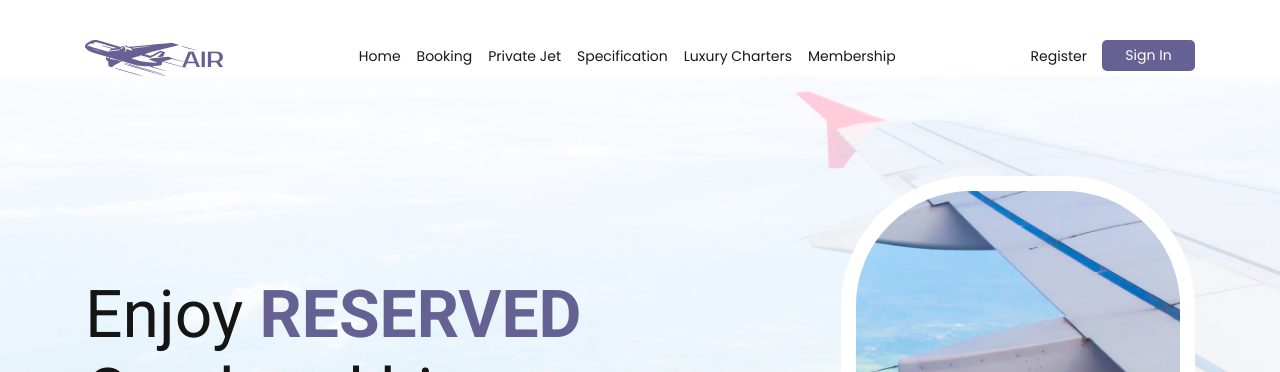
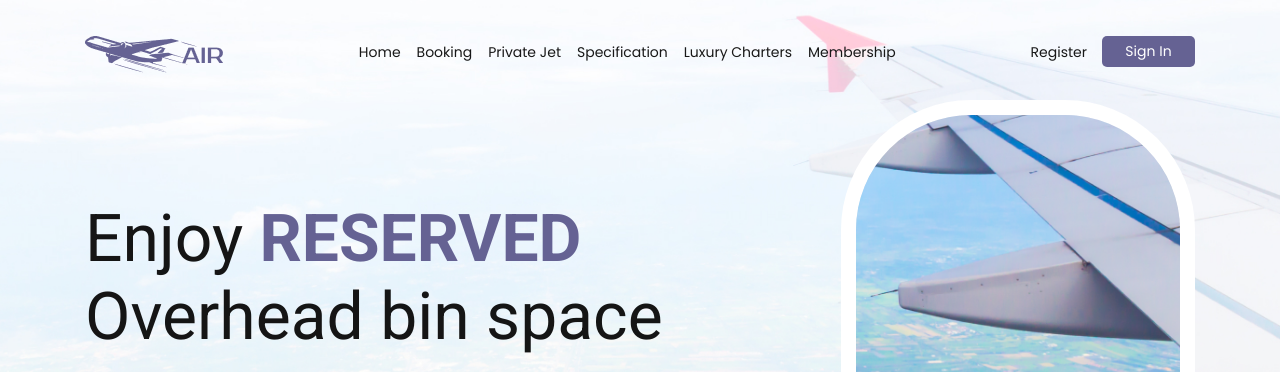
Before and after one commit to Andyone89/air, a website: page app/index.html in a window 1280 px wide. Shown: the top 372 px of the page. Drawn offline with Linux system fonts and the light colour scheme.

Commit message:
corrections

```diff
--- a/app/scss/_header.scss
+++ b/app/scss/_header.scss
@@ -1,8 +1,6 @@
 .header {
-    padding-top: 40px;
-
-
-
+    position: relative;
+    padding-top: 36px;
     &__inner {
         display: flex;
         justify-content: space-between;
--- a/app/scss/_hero.scss
+++ b/app/scss/_hero.scss
@@ -3,6 +3,7 @@
     background-repeat: no-repeat;
     background-size: 100% 100%;
 
+    margin-top:-72px;
     padding-top: 100px;
     padding-bottom: 140px;
     display: flex;
```
Also changed, not shown: app/scss/_description.scss (+4 -4 lines), app/css/style.min.css.
